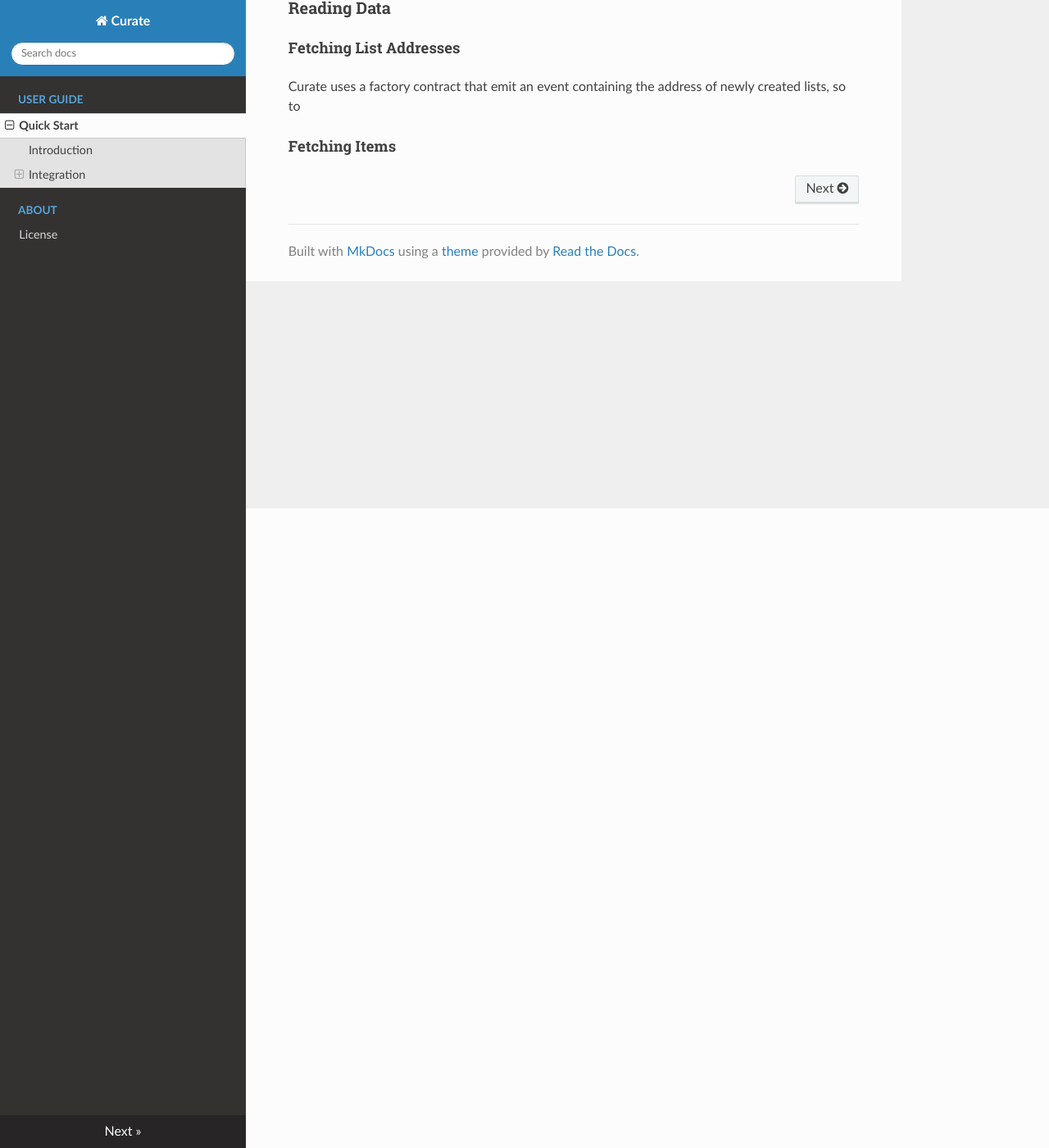
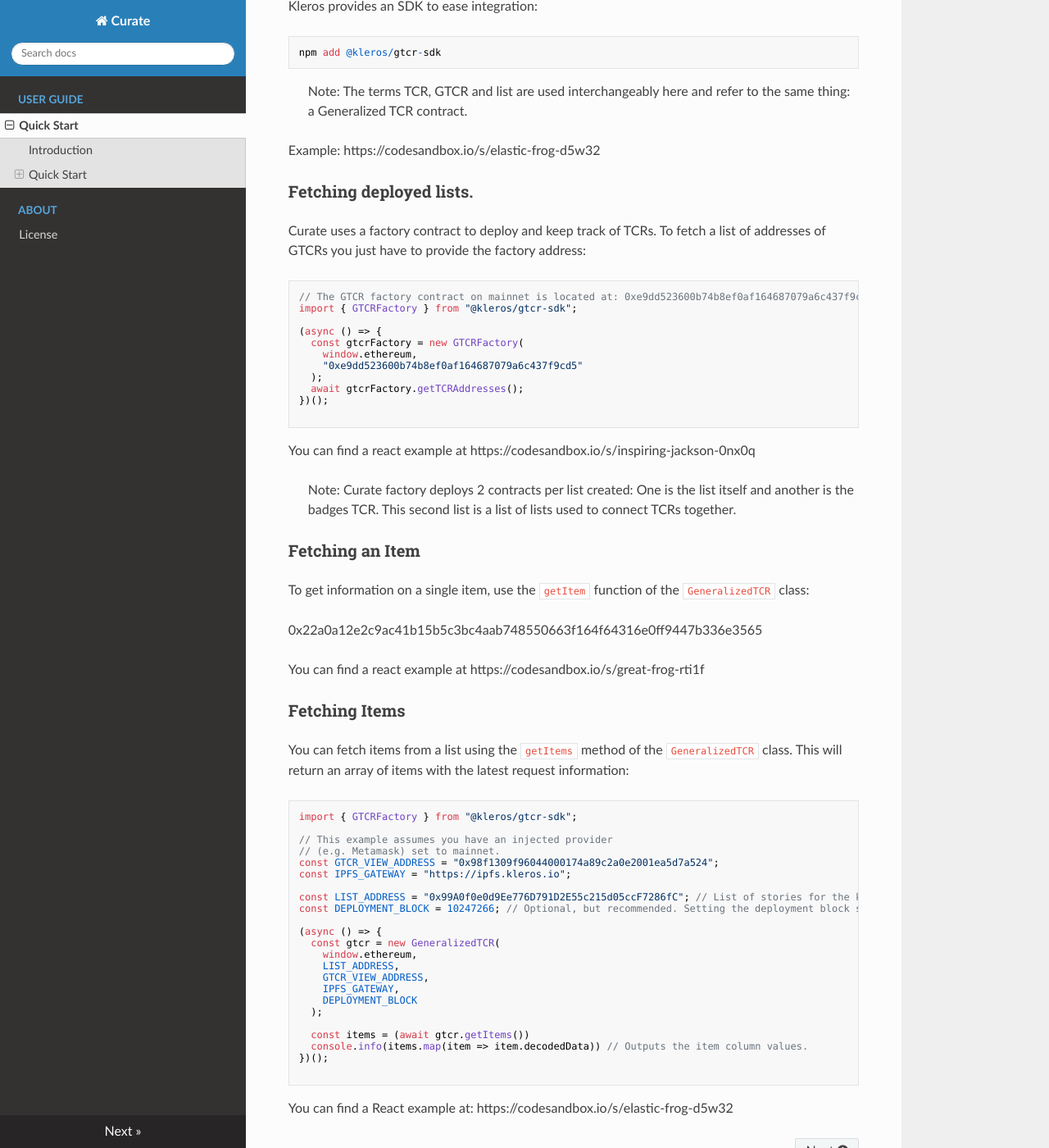
Before and after one commit to kleros/gtcr-docs, an MkDocs documentation site: the page built from docs/index.md, in a window 1280 px wide and 1400 px high, scrolled down 780 px. Shown: the whole window at 82% size. Built offline with MkDocs 1.6.1, drawn with Linux system fonts in a browser that asks for light colours; nearby versions of some CDN libraries; some of the changed text lies outside the part shown.

Commit message:
feat: document how to fetch data from TCRs and Factory

````diff
--- a/docs/index.md
+++ b/docs/index.md
@@ -16,14 +16,76 @@ Decentralized curated lists are most useful as a replacement for apps that do cu
 
 The status quo is that central parties get to write the law (listing criteria), be the judge and enforce rulings on videos, posts etc. Using a Generalized TCR instead, allows these powers to be moved to the edges, such that the users of the app get to write the listing criteria and pick an arbitrator they consider to be neutral. Enforcing is done by the blockchain.
 
-## Integration
+## Quick Start
 
+Kleros provides an SDK to ease integration:
 
+```
+npm add @kleros/gtcr-sdk
+```
 
-### Reading Data
+> Note: The terms TCR, GTCR and list are used interchangeably here and refer to the same thing: a Generalized TCR contract.
 
-#### Fetching List Addresses
+Example: https://codesandbox.io/s/elastic-frog-d5w32
 
-Curate uses a factory contract that emit an event containing the address of newly created lists, so to
+### Fetching deployed lists.
 
-#### Fetching Items
+Curate uses a factory contract to deploy and keep track of TCRs. To fetch a list of addresses of GTCRs you just have to provide the factory address:
+
+```
+// The GTCR factory contract on mainnet is located at: 0xe9dd523600b74b8ef0af164687079a6c437f9cd5
+import { GTCRFactory } from "@kleros/gtcr-sdk";
+
+(async () => {
+  const gtcrFactory = new GTCRFactory(
+    window.ethereum,
+    "0xe9dd523600b74b8ef0af164687079a6c437f9cd5"
+  );
+  await gtcrFactory.getTCRAddresses();
+})();
+
+```
+
+You can find a react example at https://codesandbox.io/s/inspiring-jackson-0nx0q
+
+> Note: Curate factory deploys 2 contracts per list created: One is the list itself and another is the badges TCR. This second list is a list of lists used to connect TCRs together.
+
+### Fetching an Item
+
+To get information on a single item, use the `getItem` function of the `GeneralizedTCR` class:
+
+0x22a0a12e2c9ac41b15b5c3bc4aab748550663f164f64316e0ff9447b336e3565
+
+You can find a react example at https://codesandbox.io/s/great-frog-rti1f
+
+### Fetching Items
+
+You can fetch items from a list using the `getItems` method of the `GeneralizedTCR` class. This will return an array of items with the latest request information:
+
+```
+import { GTCRFactory } from "@kleros/gtcr-sdk";
+
+// This example assumes you have an injected provider
+// (e.g. Metamask) set to mainnet.
+const GTCR_VIEW_ADDRESS = "0x98f1309f96044000174a89c2a0e2001ea5d7a524";
+const IPFS_GATEWAY = "https://ipfs.kleros.io";
+
+const LIST_ADDRESS = "0x99A0f0e0d9Ee776D791D2E55c215d05ccF7286fC"; // List of stories for the kleros storytelling program.
+const DEPLOYMENT_BLOCK = 10247266; // Optional, but recommended. Setting the deployment block speeds up requests.
+
+(async () => {
+  const gtcr = new GeneralizedTCR(
+    window.ethereum,
+    LIST_ADDRESS,
+    GTCR_VIEW_ADDRESS,
+    IPFS_GATEWAY,
+    DEPLOYMENT_BLOCK
+  );
+
+  const items = (await gtcr.getItems())
+  console.info(items.map(item => item.decodedData)) // Outputs the item column values.
+})();
+
+```
+
+You can find a React example at: https://codesandbox.io/s/elastic-frog-d5w32
````
